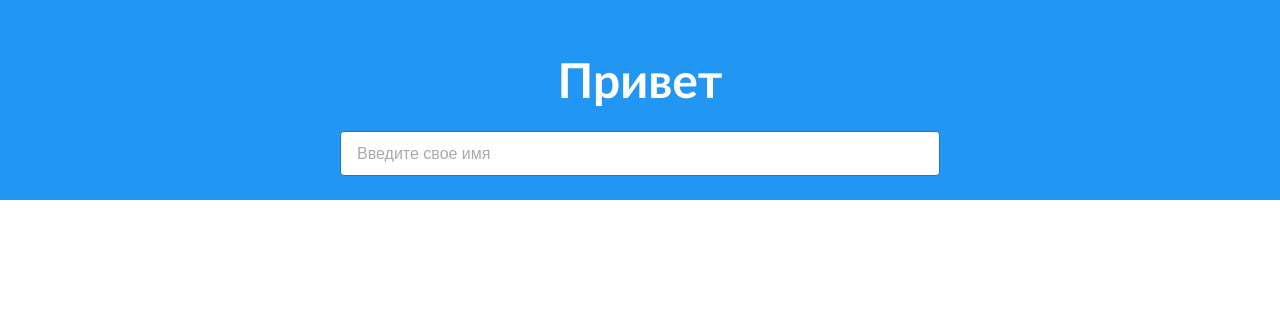
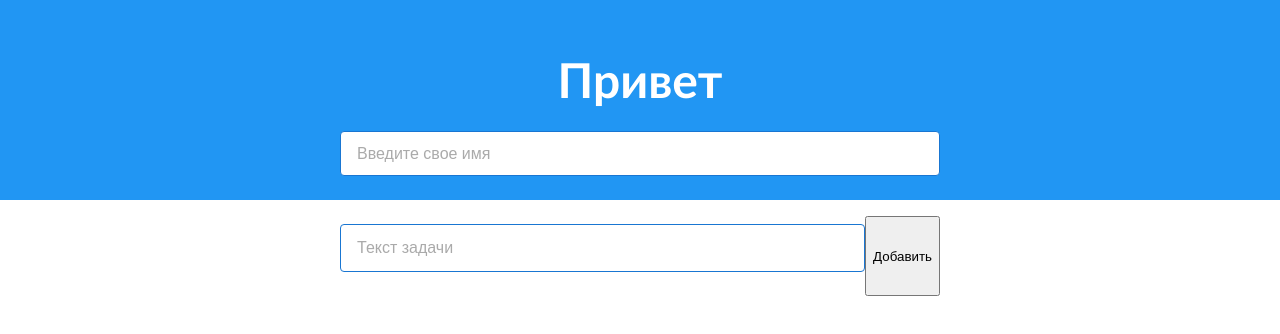
Before and after one commit to oinn/vue-todo-demo, a Vue app: page / in a window 1280 px wide. Shown: the top 334 px of the page. Built offline with nearby package versions, Linux system fonts and the light colour scheme.

Commit message:
Добавлены начальные файлы первого этапа

```diff
--- a/src/App.vue
+++ b/src/App.vue
@@ -1,16 +1,18 @@
 <template>
   <div id="app">
     <header-block/>
+    <body-block/>
   </div>
 </template>
 
 <script lang="ts">
 import Vue from 'vue';
 import HeaderBlock from '@/components/HeaderBlock.vue';
+import BodyBlock from '@/components/BodyBlock.vue';
 
 export default Vue.extend({
   name: 'App',
-  components: { HeaderBlock }
+  components: { HeaderBlock, BodyBlock }
 });
 </script>
 
--- /dev/null
+++ b/src/components/BodyBlock.vue
@@ -0,0 +1,34 @@
+<template>
+  <div class="body-block">
+    <div class="wrapper">
+      <div class="layout">
+        <input placeholder="Текст задачи" v-model="taskText"/>
+        <button>Добавить</button>
+      </div>
+    </div>
+  </div>
+</template>
+
+<script lang="ts">
+import Vue from 'vue';
+
+export default Vue.extend({
+  name: 'body-block',
+  data: () => ({
+    taskText: ''
+  })
+});
+</script>
+
+<style lang="scss">
+.body-block {
+  flex-grow: 1;
+
+  > .wrapper {
+    margin: 0 auto;
+    padding: 16px 0;
+    width: 600px;
+    height: 100%;
+  }
+}
+</style>
--- a/src/styles/controls.scss
+++ b/src/styles/controls.scss
@@ -29,3 +29,8 @@ input {
   text-overflow: ellipsis;
   white-space: nowrap;
 }
+
+.layout {
+  display: flex;
+  flex-direction: row;
+}
```
Also changed, not shown: src/components/HeaderBlock.vue (+0 -9 lines).
